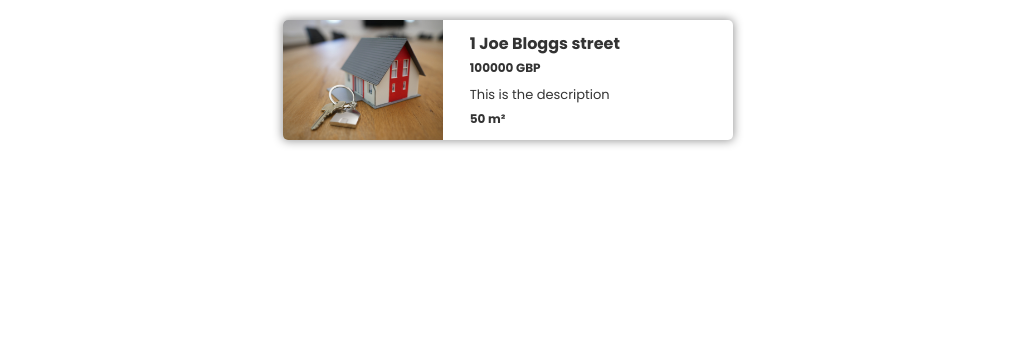
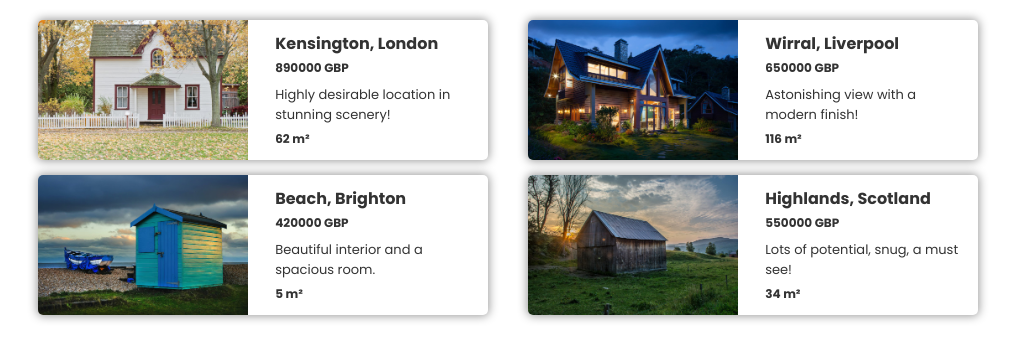
Before and after one commit to semizemes/Housold, a website built with Vite: page index.html in a window 1280 px wide. Shown: the whole page, without its empty margins (132-1147 px from the left). Built offline with nearby package versions, Linux system fonts and the light colour scheme.

Commit message:
feat: refactor property data handling and update HTML structure for property cards

```diff
--- a/index.css
+++ b/index.css
@@ -18,13 +18,13 @@ body {
     box-shadow: 0px 0px 10px 1px #999;
     margin: 0 20px 15px 20px;
     border-radius: 5px;
-    max-height: 120px;
+    max-height: 140px;
 }
 
 .card img {
-   border-top-left-radius: 5px;
-   border-bottom-left-radius: 5px;
-   height: 100%;
+    border-top-left-radius: 5px;
+    border-bottom-left-radius: 5px;
+    height: 100%;
 }
 
 .card-right {
@@ -35,12 +35,12 @@ body {
     padding: 11px;
 }
 
-h2{
+h2 {
     font-size: 16px;
     margin: 0 0 3px 0;
 }
 
-h3{
+h3 {
     font-size: 12px;
     margin: 0 0 3px 0;
 }
--- a/index.html
+++ b/index.html
@@ -1,12 +1,14 @@
-<!doctype html>
+<!DOCTYPE html>
 <html>
-
   <head>
     <title>Houses for Sale</title>
-		<link rel="stylesheet" href="index.css">
-		<link rel="preconnect" href="https://fonts.googleapis.com">
-		<link rel="preconnect" href="https://fonts.gstatic.com" crossorigin>
-		<link href="https://fonts.googleapis.com/css2?family=Poppins:wght@400;700&display=swap" rel="stylesheet">
+    <link rel="stylesheet" href="index.css" />
+    <link rel="preconnect" href="https://fonts.googleapis.com" />
+    <link rel="preconnect" href="https://fonts.gstatic.com" crossorigin />
+    <link
+      href="https://fonts.googleapis.com/css2?family=Poppins:wght@400;700&display=swap"
+      rel="stylesheet"
+    />
   </head>
 
   <body>
@@ -15,5 +17,4 @@
     </section>
     <script src="index.js" type="module"></script>
   </body>
-
 </html>
--- a/index.js
+++ b/index.js
@@ -1,19 +1,31 @@
-import {placeholderPropertyObj as placeholder} from "./properties/placeholderPropertyObj.js";
+import placeholderPropertyObj from "./properties/placeholderPropertyObj.js";
+import propertyForSaleArr from "./properties/propertyForSaleArr.js";
 
-function getPropertyHtml(arr = placeholder) {
-    const sumOfRoomsSize = arr.roomsM2.reduce((total, currentRoom) => total + currentRoom)
+function getPropertyHtml(arr = [placeholderPropertyObj]) {
+  let htmlContent = [];
 
-    return `
+  function sumOfRoomsSize(obj) {
+    return obj.reduce((total, currentRoom) => total + currentRoom);
+  }
+
+  arr.map((item) => cardMaker(item));
+
+  function cardMaker(obj) {
+    const { propertyLocation, priceGBP, roomsM2, comment, image } = obj;
+    htmlContent.push(`
         <section class="card">
-				<img src="/images/${arr.image}" alt="house for sold">
+				<img src="/images/${image}" alt="house for sold">
 				<div class="card-right">
-					<h2>${arr.propertyLocation}</h2>
-					<h3>${arr.priceGBP} GBP</h3>
-					<p>${arr.comment}</p>
-					<h3>${sumOfRoomsSize} m&sup2</h3>
+					<h2>${propertyLocation}</h2>
+					<h3>${priceGBP} GBP</h3>
+					<p>${comment}</p>
+					<h3>${sumOfRoomsSize(roomsM2)} m&sup2</h3>
 				</div>
 		</section>
-    `
+    `);
+  }
+
+  return htmlContent.join(" ");
 }
 
-document.getElementById('container').innerHTML = getPropertyHtml()
+document.getElementById("container").innerHTML = getPropertyHtml(propertyForSaleArr);
--- a/properties/placeholderPropertyObj.js
+++ b/properties/placeholderPropertyObj.js
@@ -1,7 +1,9 @@
- export const placeholderPropertyObj = {
-    propertyLocation: '1 Joe Bloggs street',
-    priceGBP: 100000,
-    roomsM2: [16, 12, 6, 11, 5],
-    comment: 'This is the description',
-    image: 'placeholder.jpg'
-}
+const placeholderPropertyObj = {
+  propertyLocation: "1 Joe Bloggs street",
+  priceGBP: 100000,
+  roomsM2: [16, 12, 6, 11, 5],
+  comment: "This is the description",
+  image: "placeholder.jpg",
+};
+
+export default placeholderPropertyObj;
--- a/properties/propertyForSaleArr.js
+++ b/properties/propertyForSaleArr.js
@@ -1,4 +1,4 @@
-export default propertyForSaleArr = [
+const propertyForSaleArr = [
     {
         propertyLocation: 'Kensington, London',
         priceGBP: 890000,
@@ -28,3 +28,6 @@ export default propertyForSaleArr = [
         image: 'shed.jpg'
     }
 ]
+
+
+export default propertyForSaleArr;
```
Lines whose indentation alone changed are shown as unchanged.
